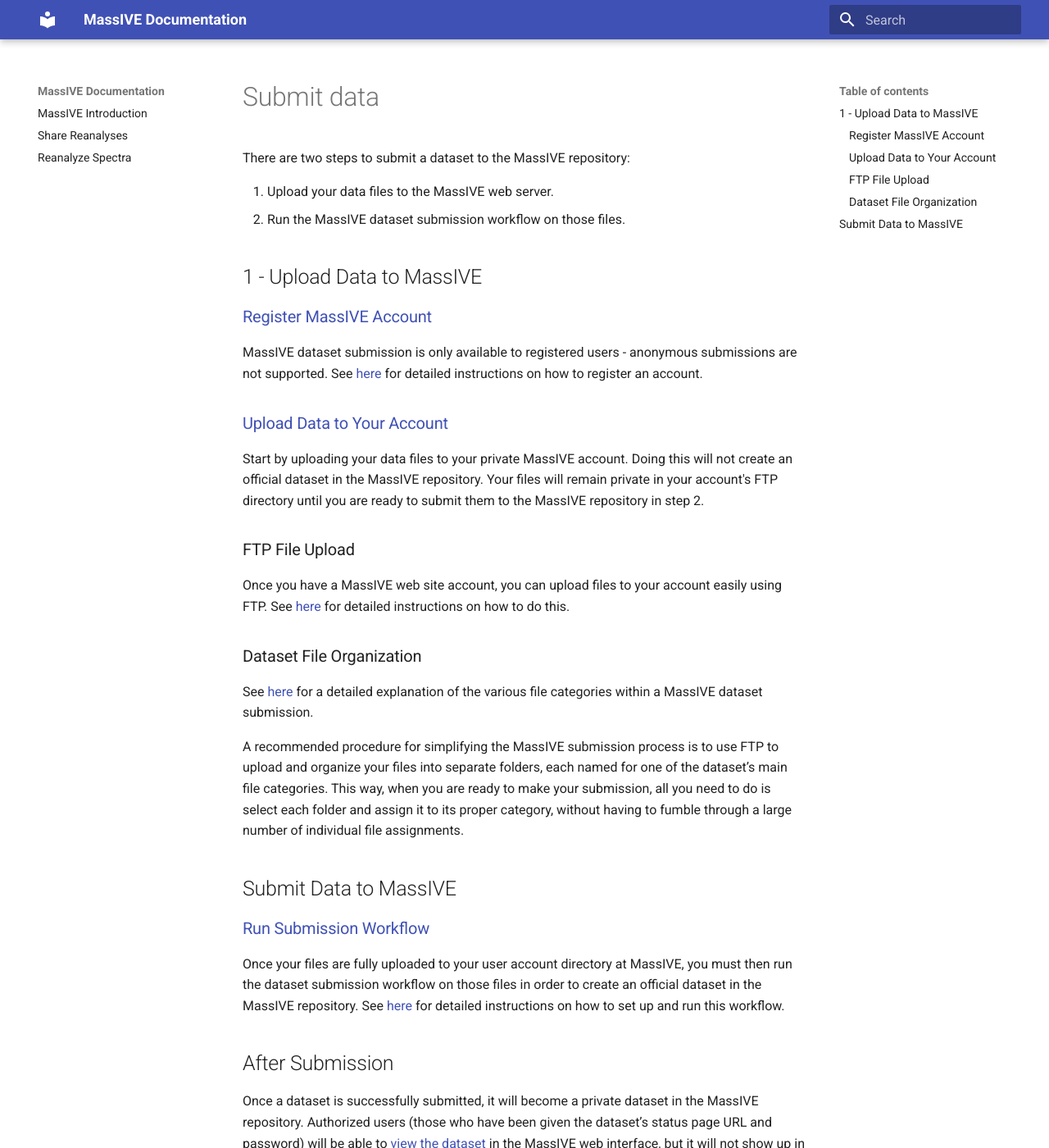
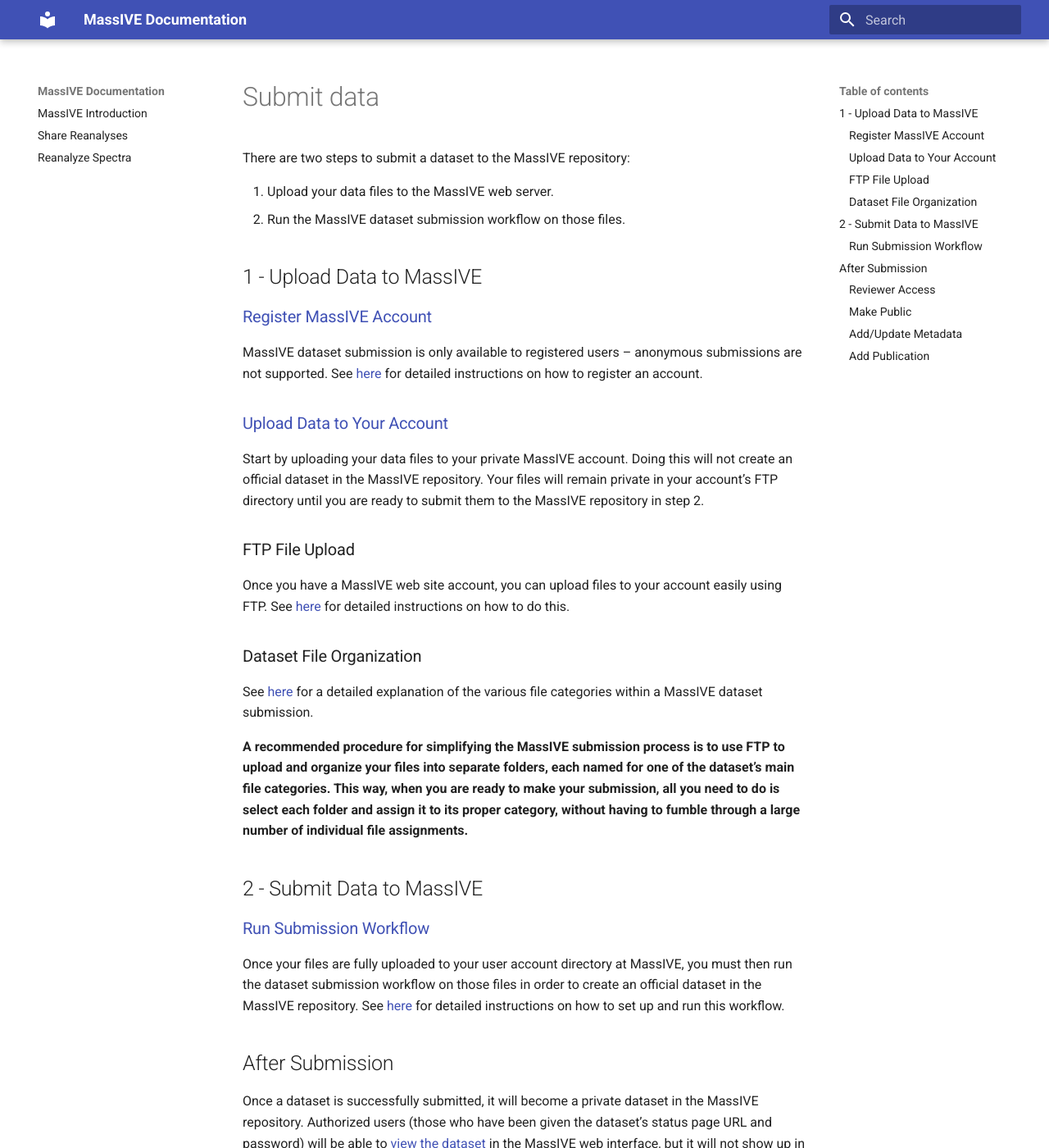
Before and after one commit to CCMS-UCSD/MassIVEDocumentation, an MkDocs documentation site: the page built from docs/submit_data.md, in a window 1280 px wide and 1400 px high. Shown: the whole window at 82% size. Built offline with MkDocs 1.6.1 and Material for MkDocs 9.7.7, drawn with Linux system fonts in a browser that asks for light colours; old or Windows-style settings are respelled for this version of MkDocs.

Commit message:
Markdown fixes

```diff
--- a/docs/submit_data.md
+++ b/docs/submit_data.md
@@ -1,35 +1,50 @@
 There are two steps to submit a dataset to the MassIVE repository:
 
-1. Upload your data files to the MassIVE web server.
-2. Run the MassIVE dataset submission workflow on those files.</li>
+1.  Upload your data files to the MassIVE web server.
+2.  Run the MassIVE dataset submission workflow on those files.
 
-##1 - Upload Data to MassIVE
-###[Register MassIVE Account](http://proteomics.ucsd.edu/service/massive/documentation/account-registration/")
-MassIVE dataset submission is only available to registered users - anonymous submissions are not supported. See [here](http://proteomics.ucsd.edu/service/massive/documentation/account-registration/) for detailed instructions on how to register an account.
+## 1 - Upload Data to MassIVE
 
-###[Upload Data to Your Account](http://proteomics.ucsd.edu/service/massive/documentation/submit-data/upload-data/)
-Start by uploading your data files to your private MassIVE account. Doing this will not create an official dataset in the MassIVE repository. Your files will remain private in your account's FTP directory until you are ready to submit them to the MassIVE repository in step 2.
+### [Register MassIVE Account](http://proteomics.ucsd.edu/service/massive/documentation/account-registration/)
 
-###FTP File Upload
-Once you have a MassIVE web site account, you can upload files to your account easily using FTP. See [here](http://proteomics.ucsd.edu/service/massive/documentation/submit-data/upload-data/) for detailed instructions on how to do this.
+MassIVE dataset submission is only available to registered users – anonymous submissions are not supported. See [here](http://proteomics.ucsd.edu/service/massive/documentation/account-registration/ "MassIVE Account Registration") for detailed instructions on how to register an account.
 
-###Dataset File Organization
+### [Upload Data to Your Account](http://proteomics.ucsd.edu/service/massive/documentation/submit-data/upload-data/)
+
+Start by uploading your data files to your private MassIVE account. Doing this will not create an official dataset in the MassIVE repository. Your files will remain private in your account’s FTP directory until you are ready to submit them to the MassIVE repository in step 2.
+
+### FTP File Upload
+
+Once you have a MassIVE web site account, you can upload files to your account easily using FTP. See [here](http://proteomics.ucsd.edu/service/massive/documentation/submit-data/upload-data/ "MassIVE FTP") for detailed instructions on how to do this.
+
+### Dataset File Organization
+
 See [here](http://proteomics.ucsd.edu/service/massive/documentation/submit-data/submission-workflow/#MassIVEDatasetSubmission-FileCategories) for a detailed explanation of the various file categories within a MassIVE dataset submission.
 
-A recommended procedure for simplifying the MassIVE submission process is to use FTP to upload and organize your files into separate folders, each named for one of the dataset&#8217;s main file categories. This way, when you are ready to make your submission, all you need to do is select each folder and assign it to its proper category, without having to fumble through a large number of individual file assignments.
+**A recommended procedure for simplifying the MassIVE submission process is to use FTP to upload and organize your files into separate folders, each named for one of the dataset’s main file categories. This way, when you are ready to make your submission, all you need to do is select each folder and assign it to its proper category, without having to fumble through a large number of individual file assignments.**
 
-##Submit Data to MassIVE
-<h3><a href="http://proteomics.ucsd.edu/service/massive/documentation/submit-data/submission-workflow/">Run Submission Workflow</a></h3>
-<p style="text-align: left;">Once your files are fully uploaded to your user account directory at MassIVE, you must then run the dataset submission workflow on those files in order to create an official dataset in the MassIVE repository. See <a href="http://proteomics.ucsd.edu/service/massive/documentation/submit-data/submission-workflow/">here</a> for detailed instructions on how to set up and run this workflow.</p>
-<p><a name="MassIVEDatasetSubmission-Submitted"></a></p>
-<h2><a name="MassIVEDatasetSubmission-AfterSubmission"></a>After Submission</h2>
-<p style="text-align: left;">Once a dataset is successfully submitted, it will become a private dataset in the MassIVE repository. Authorized users (those who have been given the dataset&#8217;s status page URL and password) will be able to <a href="http://proteomics.ucsd.edu/service/massive/documentation/access-public-datasets/#MassIVEDatasetBrowsing-Viewing">view the dataset</a> in the MassIVE web interface, but it will not show up in any <a href="http://proteomics.ucsd.edu/service/massive/documentation/access-public-datasets/#MassIVEDatasetBrowsing-Searching">public dataset searches</a>. At that point, a few more options become available to further manage the dataset:</p>
-<p><a name="MassIVEDatasetSubmission-ReviewerAccess"></a></p>
-<h3><a href="http://proteomics.ucsd.edu/service/massive/documentation/reviewer-access/">Reviewer Access</a></h3>
-<p style="text-align: left;">See <a href="http://proteomics.ucsd.edu/service/massive/documentation/reviewer-access/">here</a> for detailed instructions on how to share your private dataset with journal reviewers and other trusted colleagues.</p>
-<h3><a name="MassIVEDatasetSubmission-MakePublic"></a><a href="http://proteomics.ucsd.edu/service/massive/documentation/make-public/">Make Public</a></h3>
-<p style="text-align: left;">See <a href="http://proteomics.ucsd.edu/service/massive/documentation/make-public/">here</a> for detailed instructions on how to make a private dataset public.</p>
-<h3><a name="MassIVEDatasetSubmission-Add%2FUpdateMetadata"></a><a href="http://proteomics.ucsd.edu/service/massive/documentation/add-update-metadata/">Add/Update Metadata</a></h3>
-<p style="text-align: left;">See <a href="http://proteomics.ucsd.edu/service/massive/documentation/add-update-metadata/">here</a> for detailed instructions on how to add or update the metadata associated with an existing dataset.</p>
-<h3><a name="MassIVEDatasetSubmission-AddPublication"></a><a href="http://proteomics.ucsd.edu/service/massive/documentation/add-publication/">Add Publication</a></h3>
-<p style="text-align: left;">See <a href="http://proteomics.ucsd.edu/service/massive/documentation/add-publication/">here</a> for detailed instructions on how to update the set of publications associated with an existing dataset.</p>
+## 2 - Submit Data to MassIVE
+
+### [Run Submission Workflow](http://proteomics.ucsd.edu/service/massive/documentation/submit-data/submission-workflow/)
+
+Once your files are fully uploaded to your user account directory at MassIVE, you must then run the dataset submission workflow on those files in order to create an official dataset in the MassIVE repository. See [here](http://proteomics.ucsd.edu/service/massive/documentation/submit-data/submission-workflow/) for detailed instructions on how to set up and run this workflow.
+
+## After Submission
+
+Once a dataset is successfully submitted, it will become a private dataset in the MassIVE repository. Authorized users (those who have been given the dataset’s status page URL and password) will be able to [view the dataset](http://proteomics.ucsd.edu/service/massive/documentation/access-public-datasets/#MassIVEDatasetBrowsing-Viewing) in the MassIVE web interface, but it will not show up in any [public dataset searches](http://proteomics.ucsd.edu/service/massive/documentation/access-public-datasets/#MassIVEDatasetBrowsing-Searching). At that point, a few more options become available to further manage the dataset:
+
+### [Reviewer Access](http://proteomics.ucsd.edu/service/massive/documentation/reviewer-access/)
+
+See [here](http://proteomics.ucsd.edu/service/massive/documentation/reviewer-access/) for detailed instructions on how to share your private dataset with journal reviewers and other trusted colleagues.
+
+### [Make Public](http://proteomics.ucsd.edu/service/massive/documentation/make-public/)
+
+See [here](http://proteomics.ucsd.edu/service/massive/documentation/make-public/) for detailed instructions on how to make a private dataset public.
+
+### [Add/Update Metadata](http://proteomics.ucsd.edu/service/massive/documentation/add-update-metadata/)
+
+See [here](http://proteomics.ucsd.edu/service/massive/documentation/add-update-metadata/) for detailed instructions on how to add or update the metadata associated with an existing dataset.
+
+### [Add Publication](http://proteomics.ucsd.edu/service/massive/documentation/add-publication/)
+
+See [here](http://proteomics.ucsd.edu/service/massive/documentation/add-publication/) for detailed instructions on how to update the set of publications associated with an existing dataset.
```
